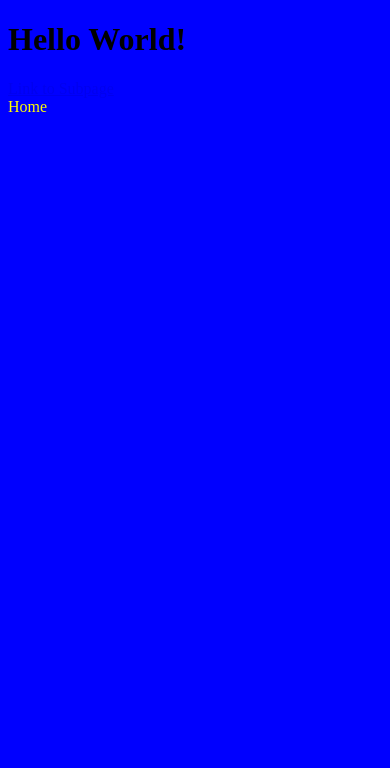
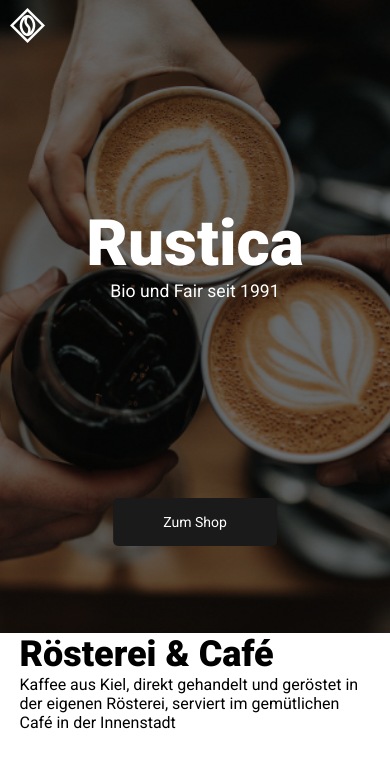
Before and after one commit to Mel3VeN/Coffee-startup, a website built with Parcel: page src/index.html in a window 390 px wide. Built offline with nearby package versions, Linux system fonts and the light colour scheme; a web font is replaced by a local one.

Commit message:
header mobile and desktop

```diff
--- a/src/css/_base.scss
+++ b/src/css/_base.scss
@@ -1,17 +1,20 @@
+*,
+*::after,
+*::before {
+  margin: 0;
+  padding: 0;
+  box-sizing: border-box;
+}
+
+html {
+  font-size: 16px;
+}
+
 body {
-  background: blue;
-
-  @media (min-width: 768px) {
-    background: linear-gradient(#e98a00, #f5aa2f);
-  }
+  font-family: "Roboto", sans-serif;
 }
 
 main {
-  div {
-    color: yellow;
-
-    @media (min-width: 768px) {
-      color: var(--div-color);
-    }
-  }
+  padding-left: 5%;
+  padding-right: 5%;
 }
--- /dev/null
+++ b/src/css/_mixins.scss
@@ -0,0 +1,41 @@
+// Media Qery Manager
+
+/*
+
+0 - 576 phone - media-sm
+576 - 768 tablet -media-md
+768 - 992 desktop - media-lg
+992 - 1200 large desktop - media-xl
+1200 - 1920 very large desktop - media-xxl
+*/
+
+@mixin media-sm {
+}
+
+@mixin respond($breakpoint) {
+  @if $breakpoint == media-sm {
+    @media (max-width: 576px) {
+      @content;
+    }
+  }
+  @if $breakpoint == media-md {
+    @media (min-width: 768px) {
+      @content;
+    }
+  }
+  @if $breakpoint == media-lg {
+    @media (min-width: 992px) {
+      @content;
+    }
+  }
+  @if $breakpoint == media-xl {
+    @media (min-width: 1200px) {
+      @content;
+    }
+  }
+  @if $breakpoint == media-xxl {
+    @media (min-width: 1920px) {
+      @content;
+    }
+  }
+}
--- a/src/css/_variables.scss
+++ b/src/css/_variables.scss
@@ -0,0 +1,2 @@
+$primary-black: rgba(26, 26, 26, 1);
+$primary-white: rgba(255, 255, 255);
--- a/src/css/main.scss
+++ b/src/css/main.scss
@@ -1,7 +1,79 @@
 @import "variables";
 @import "base";
 @import "components/hero";
+@import "mixins";
+.header {
+  background-image: linear-gradient(rgba(0, 0, 0, 0.3), rgba(0, 0, 0, 0.3)),
+    url(../images/FEND-Coffee-latte-art-3.png);
+  background-size: cover;
+  background-position: top;
+  height: 75vh;
+  position: relative;
 
-:root {
-  --div-color: red;
+  @include respond(media-lg) {
+    background-image: linear-gradient(rgba(0, 0, 0, 0.3), rgba(0, 0, 0, 0.3)),
+      url(../images/FEND-Coffee-latte-art-3-desktop.png);
+    height: 65vh;
+  }
+
+  &__logobox {
+    position: absolute;
+    top: 0.5rem;
+    left: 0.6rem;
+  }
+
+  &__logo {
+    height: 35px;
+    width: 35px;
+  }
+
+  &__text-box {
+    position: absolute;
+    top: 40%;
+    left: 50%;
+    transform: translate(-50%, -50%);
+    text-align: center;
+    overflow: auto;
+  }
 }
+
+.heading-primary {
+  font-size: 4rem;
+  color: $primary-white;
+  @include respond(media-lg) {
+    font-size: 6rem;
+  }
+}
+
+.heading-sub {
+  display: inline-block;
+  font-size: 1.1rem;
+  color: $primary-white;
+}
+
+.heading-section {
+  font-size: 2.25rem;
+}
+
+.btn,
+.btn:link,
+.btn:visited {
+  text-decoration: none;
+  padding: 15px 50px;
+  display: inline-block;
+  border-radius: 5px;
+  font-size: 14px;
+  line-height: 18px;
+}
+
+.btn--dark {
+  color: $primary-white;
+  background-color: $primary-black;
+}
+
+.btn__header {
+  position: absolute;
+  bottom: 10%;
+  left: 50%;
+  transform: translate(-50%, -50%);
+}
--- a/src/index.html
+++ b/src/index.html
@@ -1,21 +1,43 @@
 <!DOCTYPE html>
-<html lang="en">
+<html lang="de">
   <head>
     <meta charset="UTF-8" />
     <meta name="viewport" content="width=device-width, initial-scale=1.0" />
     <title>Index Page</title>
     <link rel="stylesheet" href="css/main.scss" />
+    <link rel="preconnect" href="https://fonts.gstatic.com" />
     <link
-      href="https://fonts.googleapis.com/css?family=Oregano"
+      href="https://fonts.googleapis.com/css2?family=Roboto:wght@400;900&display=swap"
       rel="stylesheet"
     />
   </head>
   <body>
-    <h1>Hello World!</h1>
+    <header class="header">
+      <div class="header__logobox">
+        <img
+          src="images/Logo.png"
+          class="header__logo"
+          alt="Kaffeebohne in Quadrat"
+        />
+      </div>
+      <div class="header__text-box">
+        <h1 class="heading-primary">Rustica</h1>
+        <p class="heading-sub">Bio und Fair seit 1991</p>
+      </div>
+      <a href="#" class="btn btn--dark btn__header">Zum Shop</a>
+    </header>
     <main>
-      <a href="./my-subpage/index.html">Link to Subpage</a>
-      <div>Home</div>
+      <section class="firstInfo">
+        <div class="location">
+          <div class="location__display">
+            <h2 class="heading-section">Rösterei & Café</h2>
+            <p class="text-section">
+              Kaffee aus Kiel, direkt gehandelt und geröstet in der eigenen
+              Rösterei, serviert im gemütlichen Café in der Innenstadt
+            </p>
+          </div>
+        </div>
+      </section>
     </main>
-    <script src="js/index.js"></script>
   </body>
 </html>
```
Also changed, not shown: src/images/FEND-Coffee-latte-art-3-desktop.png (added), src/images/FEND-Coffee-latte-art-3.png (added), src/images/Logo.png (added), 1 other file.
